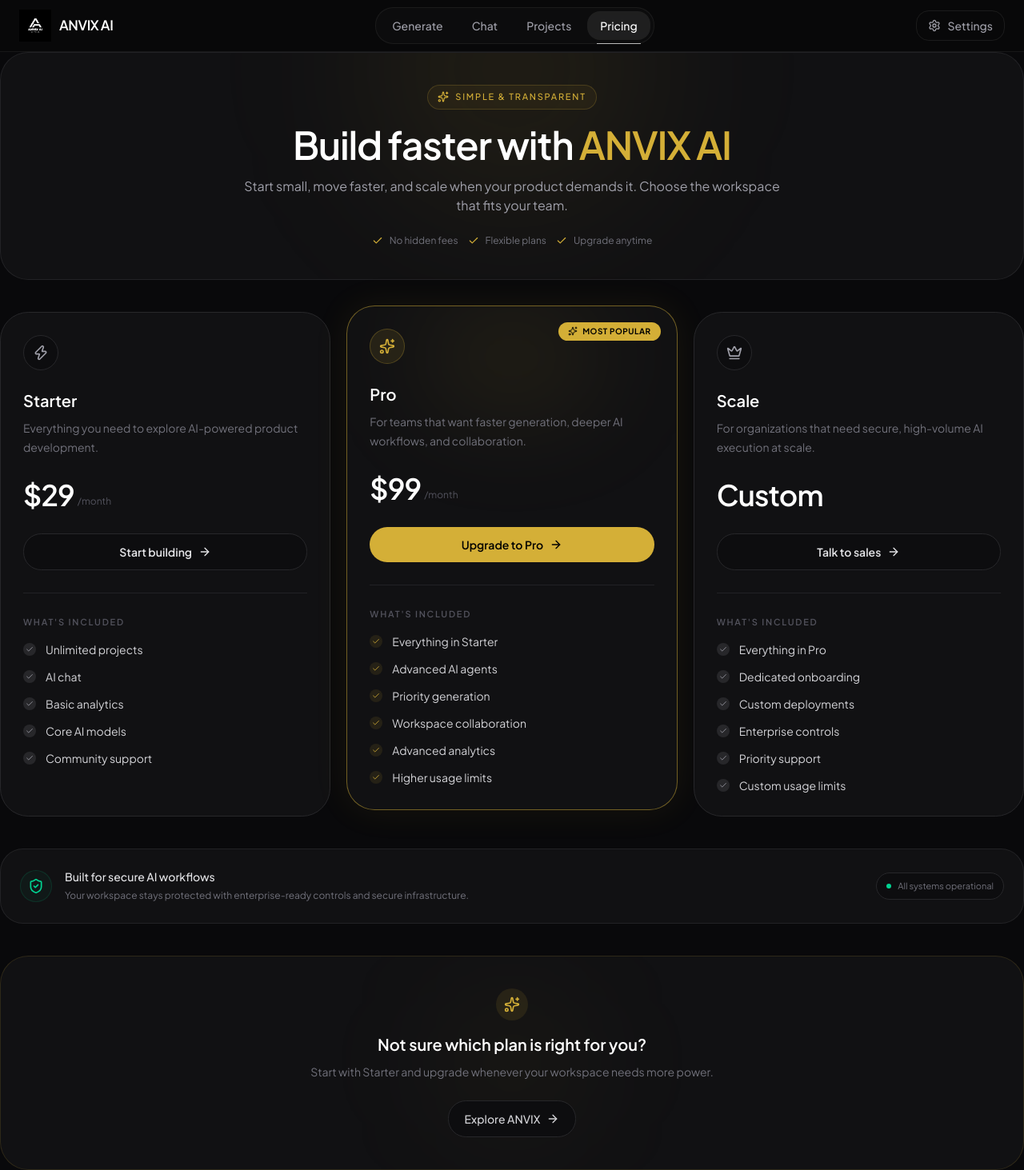
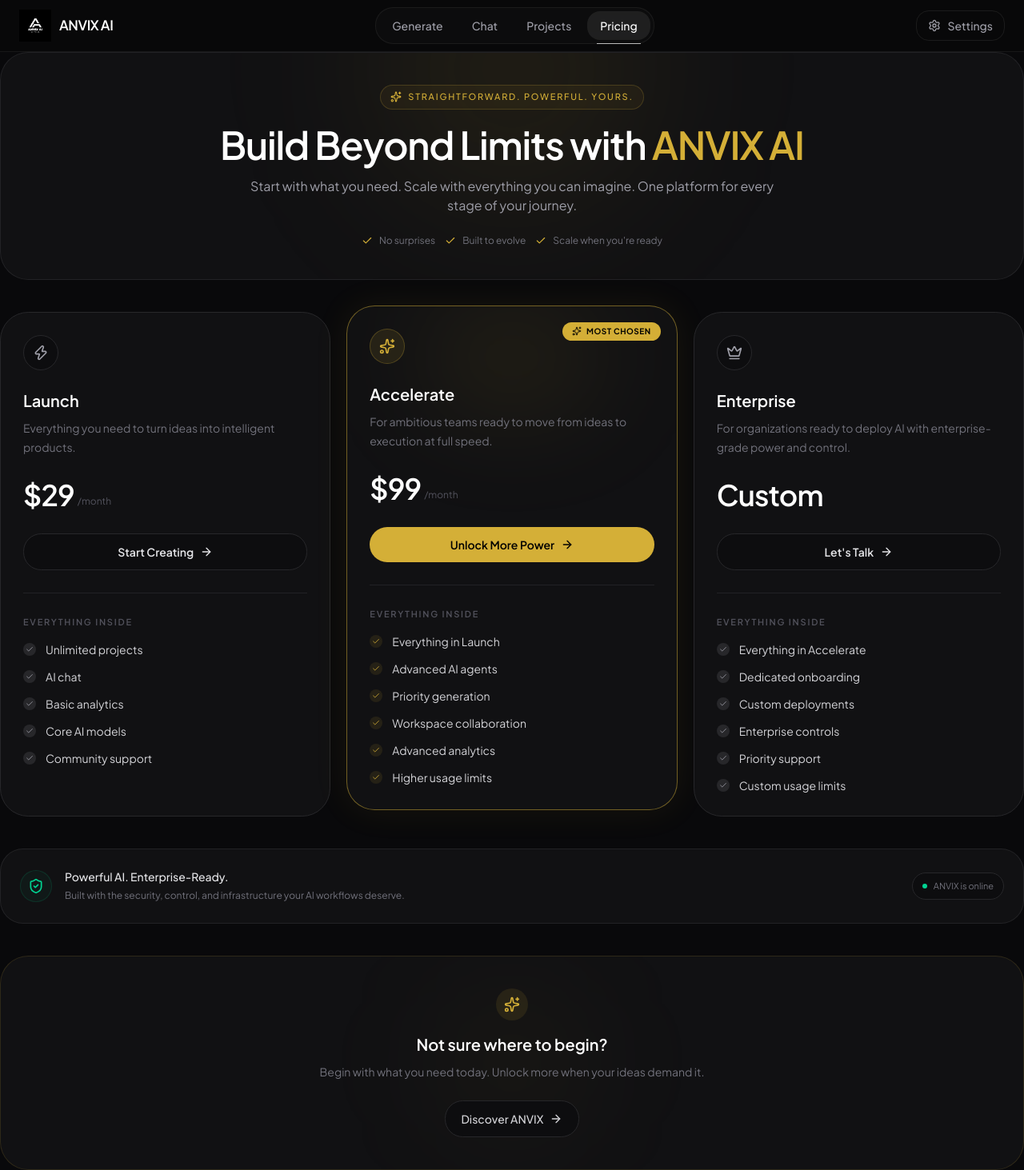
Before and after one commit to thiteswapnil1212-hue/ANVIX-AI, a Next.js app: page /pricing in a window 1280 px wide. Shown: the whole page at 80% size. Built offline with nearby package versions, Linux system fonts and the light colour scheme.

Commit message:
update pricing page copy

```diff
--- a/app/pricing/page.tsx
+++ b/app/pricing/page.tsx
@@ -13,11 +13,11 @@
 
 const tiers = [
   {
-    name: "Starter",
+    name: "Launch",
     price: "$29",
     period: "/month",
     description:
-      "Everything you need to explore AI-powered product development.",
+      "Everything you need to turn ideas into intelligent products.",
     icon: Zap,
     features: [
       "Unlimited projects",
@@ -26,43 +26,43 @@
       "Core AI models",
       "Community support",
     ],
-    button: "Start building",
+    button: "Start Creating",
     popular: false,
   },
   {
-    name: "Pro",
+    name: "Accelerate",
     price: "$99",
     period: "/month",
     description:
-      "For teams that want faster generation, deeper AI workflows, and collaboration.",
+      "For ambitious teams ready to move from ideas to execution at full speed.",
     icon: Sparkles,
     features: [
-      "Everything in Starter",
+      "Everything in Launch",
       "Advanced AI agents",
       "Priority generation",
       "Workspace collaboration",
       "Advanced analytics",
       "Higher usage limits",
     ],
-    button: "Upgrade to Pro",
+    button: "Unlock More Power",
     popular: true,
   },
   {
-    name: "Scale",
+    name: "Enterprise",
     price: "Custom",
     period: "",
     description:
-      "For organizations that need secure, high-volume AI execution at scale.",
+      "For organizations ready to deploy AI with enterprise-grade power and control.",
     icon: Crown,
     features: [
-      "Everything in Pro",
+      "Everything in Accelerate",
       "Dedicated onboarding",
       "Custom deployments",
       "Enterprise controls",
       "Priority support",
       "Custom usage limits",
     ],
-    button: "Talk to sales",
+    button: "Let's Talk",
     popular: false,
   },
 ];
@@ -70,11 +70,10 @@
 export default function PricingPage() {
   return (
     <AppShell
-      title="Pricing"
-      description="Choose the plan that matches your team's shipping velocity."
+      title="Plans & Possibilities"
+      description="Choose the power that matches your ambition."
     >
       <div className="mx-auto w-full max-w-7xl space-y-10">
-
         {/* HERO */}
         <section className="relative overflow-hidden rounded-3xl border border-zinc-800/80 bg-[#111113] px-6 py-10 text-center sm:px-10">
           <div
@@ -87,34 +86,34 @@
               <Sparkles className="h-3.5 w-3.5 text-[#D4AF37]" />
 
               <span className="text-[11px] font-medium uppercase tracking-[0.16em] text-[#D4AF37]">
-                Simple & transparent
+                Straightforward. Powerful. Yours.
               </span>
             </div>
 
             <h1 className="mt-5 text-3xl font-semibold tracking-tight text-white sm:text-5xl">
-              Build faster with{" "}
+              Build Beyond Limits with{" "}
               <span className="text-[#D4AF37]">ANVIX AI</span>
             </h1>
 
             <p className="mx-auto mt-4 max-w-2xl text-sm leading-6 text-zinc-400 sm:text-base">
-              Start small, move faster, and scale when your product demands
-              it. Choose the workspace that fits your team.
+              Start with what you need. Scale with everything you can imagine.
+              One platform for every stage of your journey.
             </p>
 
             <div className="mt-6 flex flex-wrap justify-center gap-3">
               <div className="flex items-center gap-2 text-xs text-zinc-500">
                 <Check className="h-3.5 w-3.5 text-[#D4AF37]" />
-                No hidden fees
+                No surprises
               </div>
 
               <div className="flex items-center gap-2 text-xs text-zinc-500">
                 <Check className="h-3.5 w-3.5 text-[#D4AF37]" />
-                Flexible plans
+                Built to evolve
               </div>
 
               <div className="flex items-center gap-2 text-xs text-zinc-500">
                 <Check className="h-3.5 w-3.5 text-[#D4AF37]" />
-                Upgrade anytime
+                Scale when you're ready
               </div>
             </div>
           </div>
@@ -138,7 +137,7 @@
                 {tier.popular && (
                   <div className="absolute right-5 top-5 flex items-center gap-1.5 rounded-full bg-[#D4AF37] px-3 py-1 text-[10px] font-bold uppercase tracking-wider text-black">
                     <Sparkles className="h-3 w-3" />
-                    Most popular
+                    Most Chosen
                   </div>
                 )}
 
@@ -151,7 +150,6 @@
                 )}
 
                 <div className="relative flex flex-1 flex-col p-6 sm:p-7">
-
                   {/* ICON */}
                   <div
                     className={`flex h-11 w-11 items-center justify-center rounded-xl border ${
@@ -213,7 +211,7 @@
                   {/* FEATURES */}
                   <div>
                     <p className="mb-4 text-[11px] font-semibold uppercase tracking-[0.16em] text-zinc-600">
-                      What's included
+                      Everything Inside
                     </p>
 
                     <ul className="space-y-3.5">
@@ -259,20 +257,21 @@
 
               <div>
                 <p className="text-sm font-medium text-zinc-200">
-                  Built for secure AI workflows
+                  Powerful AI. Enterprise-Ready.
                 </p>
 
                 <p className="mt-1 text-xs leading-5 text-zinc-500">
-                  Your workspace stays protected with enterprise-ready
-                  controls and secure infrastructure.
+                  Built with the security, control, and infrastructure your AI
+                  workflows deserve.
                 </p>
               </div>
             </div>
 
             <div className="flex shrink-0 items-center gap-2 rounded-full border border-zinc-800 bg-[#0D0D0F] px-3 py-2">
               <span className="h-1.5 w-1.5 rounded-full bg-emerald-400" />
+
               <span className="text-[11px] text-zinc-500">
-                All systems operational
+                ANVIX is online
               </span>
             </div>
           </div>
@@ -291,19 +290,19 @@
             </div>
 
             <h2 className="mt-4 text-xl font-semibold text-white">
-              Not sure which plan is right for you?
+              Not sure where to begin?
             </h2>
 
             <p className="mx-auto mt-2 max-w-xl text-sm leading-6 text-zinc-500">
-              Start with Starter and upgrade whenever your workspace needs
-              more power.
+              Begin with what you need today. Unlock more when your ideas
+              demand it.
             </p>
 
             <button
               type="button"
               className="mt-6 inline-flex items-center gap-2 rounded-xl border border-zinc-800 bg-[#0D0D0F] px-5 py-3 text-sm font-medium text-zinc-300 transition hover:border-[#D4AF37]/30 hover:text-[#D4AF37]"
             >
-              Explore ANVIX
+              Discover ANVIX
               <ArrowRight className="h-4 w-4" />
             </button>
           </div>
```
